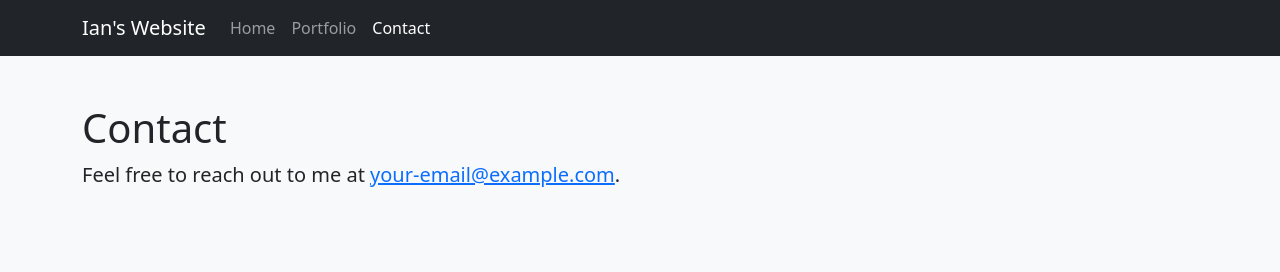
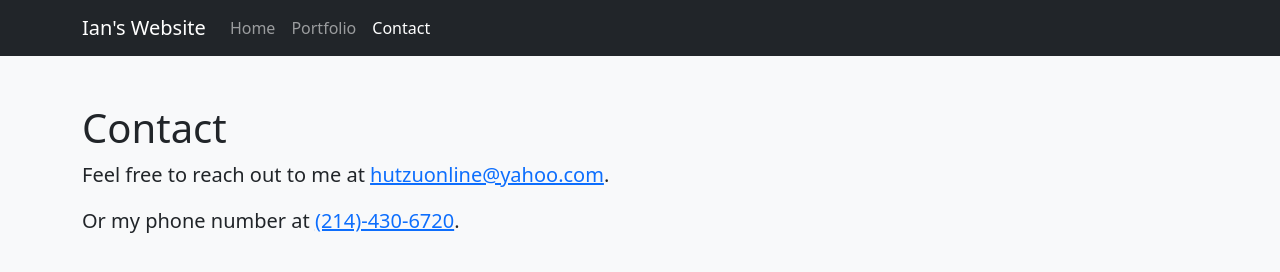
Before and after one commit to hutzu04/CSCE3420_Website, a website: page contact.html in a window 1280 px wide. Drawn offline with nearby package versions, Linux system fonts and the light colour scheme.

Commit message:
Update contact.html

```diff
--- a/contact.html
+++ b/contact.html
@@ -32,7 +32,8 @@
 
     <div class="container my-5">
       <h1>Contact</h1>
-      <p class="fs-5">Feel free to reach out to me at <a href="mailto:your-email@example.com">your-email@example.com</a>.</p>
+      <p class="fs-5">Feel free to reach out to me at <a href="mailto:hutzuonline@yahoo.com">hutzuonline@yahoo.com</a>.</p>
+      <p class="fs-5">Or my phone number at <a href="mailto:2144306720">(214)-430-6720</a>.</p>
     </div>
 
     <script src="https://cdn.jsdelivr.net/npm/bootstrap@5.3.2/dist/js/bootstrap.bundle.min.js" integrity="sha384-C6RzsynM9kWDrMNeT87bh95OGNyZPhcTNXj1NW7RuBCsyN/o0jlpcV8Qyq46cDfL" crossorigin="anonymous"></script>
```
